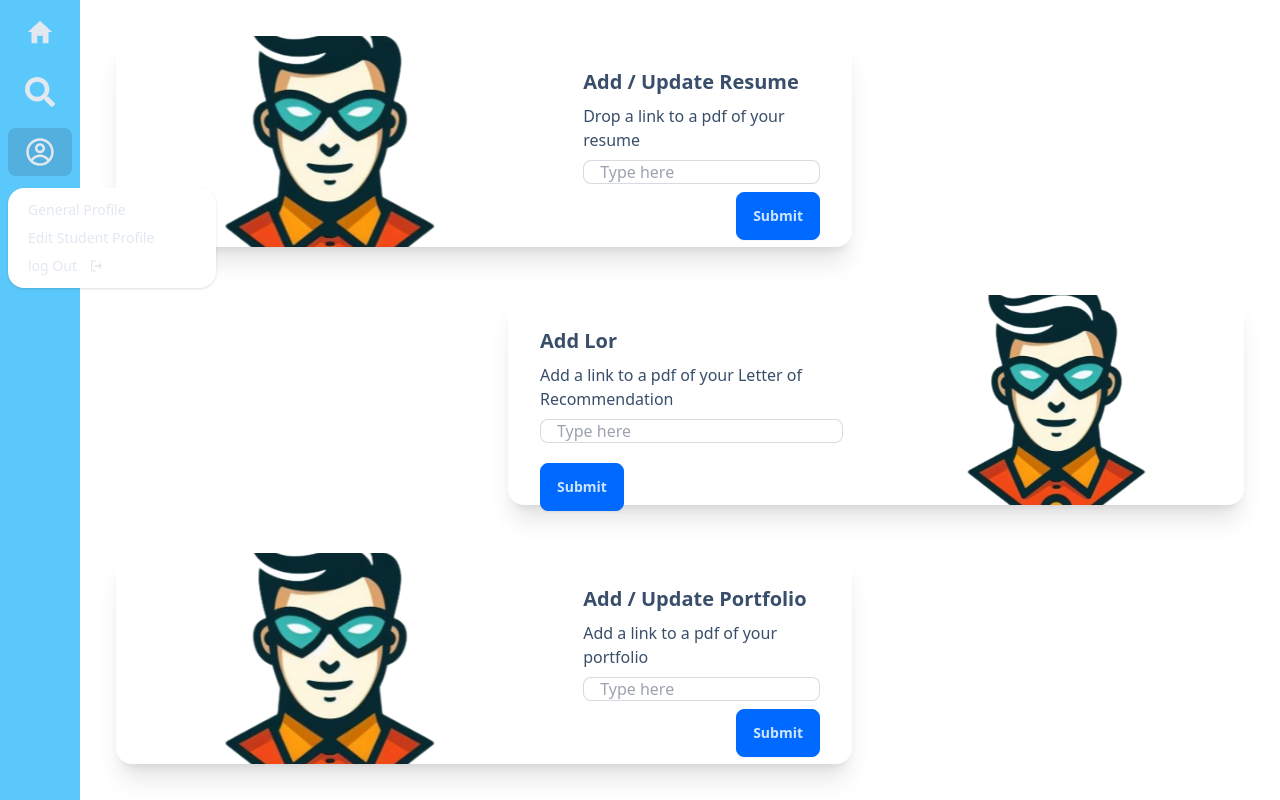
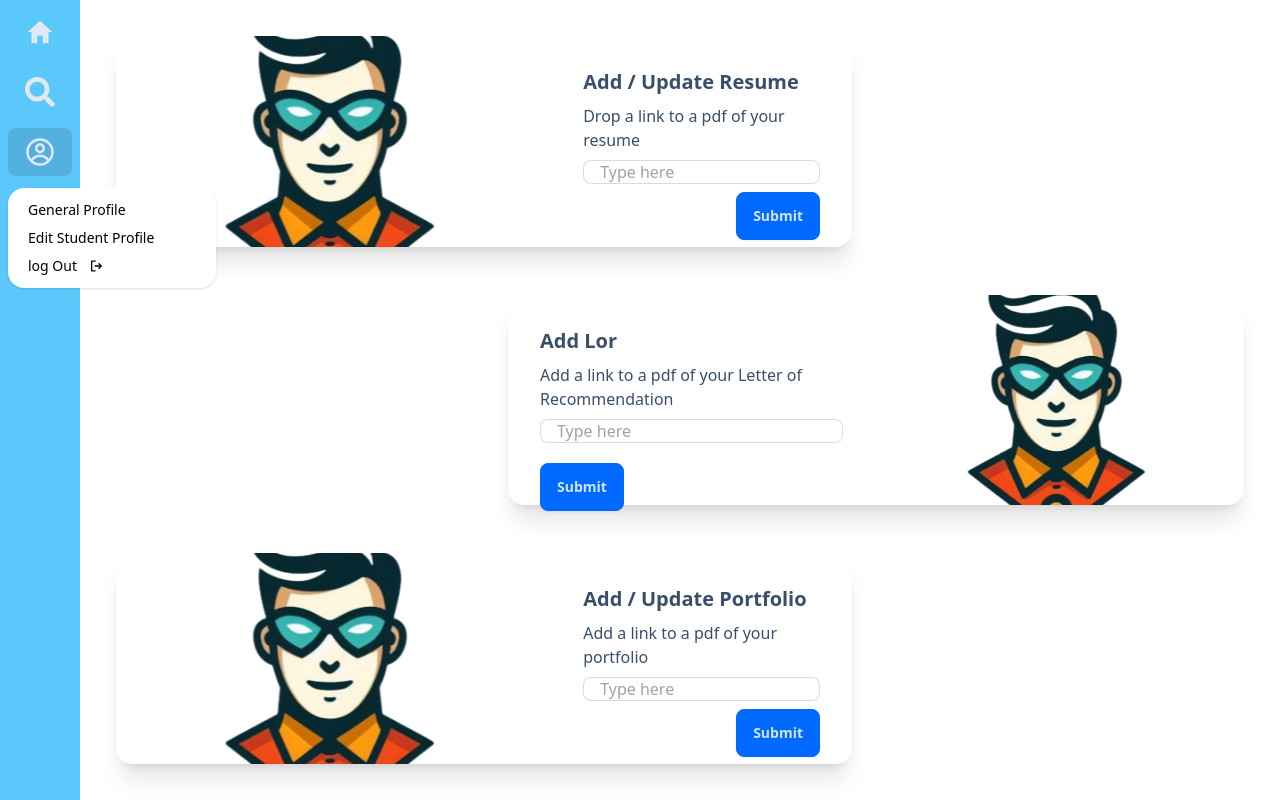
Before and after one commit to FreakQnZ/robin-internships, a Next.js app: page /studentDashboard/edit in a window 1280 px wide. Both pictures are taken after a click on the button 40 px from the left and 152 px from the top of the page. Shown: the top 800 px of the page. Built offline with nearby package versions, Linux system fonts and the light colour scheme; no server answers.

Commit message:
Update studentNavbar.jsx

```diff
--- a/app/components/student/studentNavbar.jsx
+++ b/app/components/student/studentNavbar.jsx
@@ -21,13 +21,13 @@ const StudentNavbar = (props) => {
             <CgProfile />
           </div>
           <ul tabIndex={0} className=" mt-3 z-[1] p-2 shadow menu menu-sm dropdown-content bg-base-100 rounded-box w-52 left-0">
-            <li>
+            <li className='text-black'>
               <Link href="/profile">
                 General Profile
               </Link>
             </li>
-            <li><Link href="/studentDashboard/edit">Edit Student Profile</Link></li>
-            <li>
+            <li className='text-black'><Link href="/studentDashboard/edit">Edit Student Profile</Link></li>
+            <li className='text-black'>
               <SignOutButton>
                 <Link href="/">
                   <p className='pr-1'>log Out</p>
```
